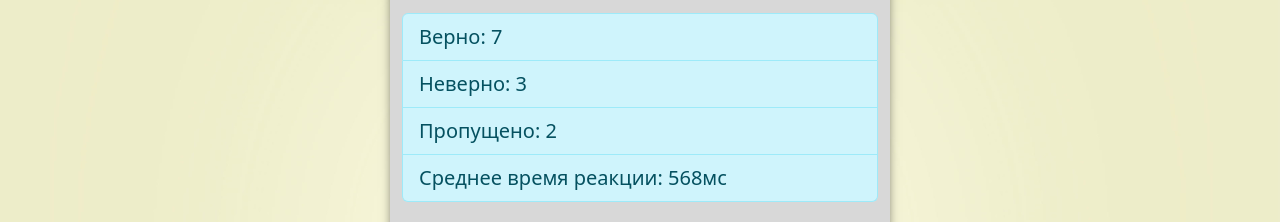
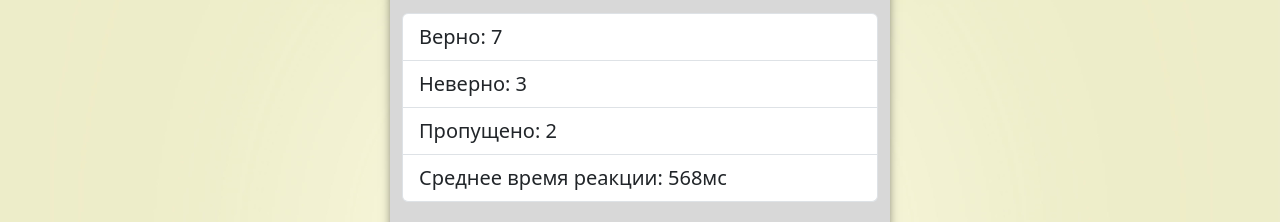
Before and after one commit to Klementor/ThinkYouFront, a plain HTML site: page result-screen.html in a window 1280 px wide. Shown: the part 144-366 px from the top of the page. Drawn offline with Linux system fonts and the light colour scheme.

Commit message:
refactor

```diff
--- a/result-screen.html
+++ b/result-screen.html
@@ -55,10 +55,10 @@
   <div class="results-form">
     <p class="fs-3 lh-sm">Результаты теста</p>
     <div class="list-group fs-5">
-      <a href="#" class="list-group-item list-group-item-action list-group-item-info">Верно: 7</a>
-      <a href="#" class="list-group-item list-group-item-action list-group-item-info">Неверно: 3</a>
-      <a href="#" class="list-group-item list-group-item-action list-group-item-info">Пропущено: 2</a>
-      <a href="#" class="list-group-item list-group-item-action list-group-item-info">Среднее время реакции: 568мс</a>
+      <a href="#" class="list-group-item list-group-item-action">Верно: 7</a>
+      <a href="#" class="list-group-item list-group-item-action">Неверно: 3</a>
+      <a href="#" class="list-group-item list-group-item-action">Пропущено: 2</a>
+      <a href="#" class="list-group-item list-group-item-action">Среднее время реакции: 568мс</a>
     </div>
 
     <br>
```
